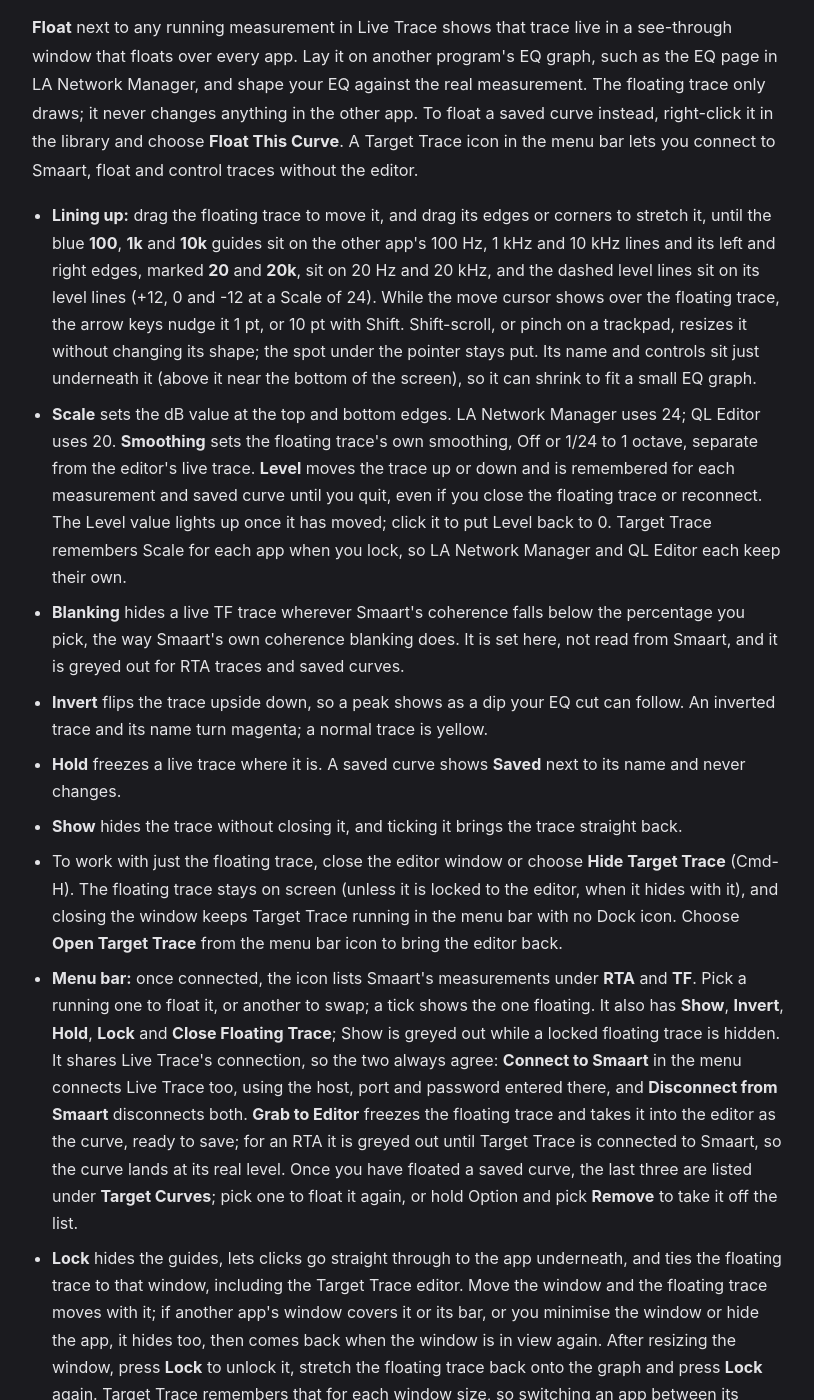
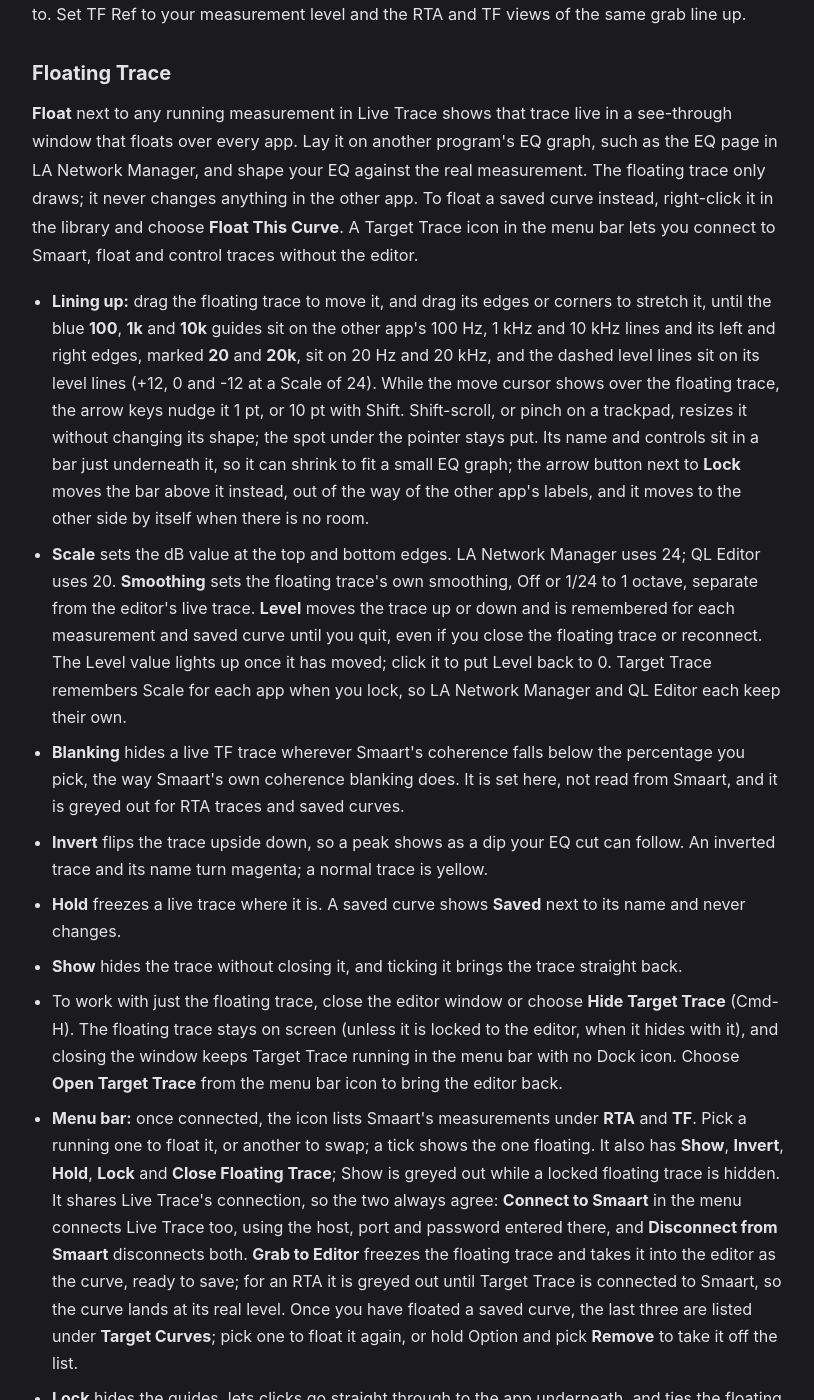
Before and after one commit to BSKapps/bskapps.github.io, a Jekyll site: the page built from articles/target-trace-guide/index.html, in a window 1280 px wide and 1400 px high, scrolled down 4022 px. Shown: the whole window, without its empty margins (232-1046 px from the left). Built offline with Jekyll 4.4.1, drawn with Linux system fonts in a browser that asks for light colours; some of the changed text lies outside the part shown.

Commit message:
Target Trace guide: float bar arrow and steppers, Smoothing wording, cinema presets

```diff
--- a/_data/guides/target-trace-guide.json
+++ b/_data/guides/target-trace-guide.json
@@ -148,7 +148,7 @@
       "blocks": [
         {
           "type": "paragraph",
-          "text": "**New from Preset** - the button at the top of the library sidebar, File > New from Preset, or press P - offers Flat, Tilt, 9 dB Haystack, 15 dB Haystack and X-Curve (Cinema). Tilt has adjustable tilt amount and pivot frequency, and both Tilt and Flat can add an optional sub bump. Applying a preset replaces the current curve, names it \"My Curve\" and can be undone."
+          "text": "**New from Preset** - the button at the top of the library sidebar, File > New from Preset, or press P - offers Flat, Tilt, 9 dB Haystack, 15 dB Haystack, and a cinema set to SMPTE ST 202: X-Curve with its Min and Max tolerance curves, and LFE Target (10 dB above the X-Curve, 25 Hz to 125 Hz) with its Min and Max. Apply and save each Min and Max once, then tick them as overlays to see the tolerance window around your curve, as with an RTA X-curve. Tilt has adjustable tilt amount and pivot frequency, and both Tilt and Flat can add an optional sub bump. Applying a preset replaces the current curve, names it \"My Curve\" and can be undone."
         }
       ]
     },
@@ -192,7 +192,7 @@
         {
           "type": "bullets",
           "items": [
-            "**Lining up:** drag the floating trace to move it, and drag its edges or corners to stretch it, until the blue **100**, **1k** and **10k** guides sit on the other app's 100 Hz, 1 kHz and 10 kHz lines and its left and right edges, marked **20** and **20k**, sit on 20 Hz and 20 kHz, and the dashed level lines sit on its level lines (+12, 0 and -12 at a Scale of 24). While the move cursor shows over the floating trace, the arrow keys nudge it 1 pt, or 10 pt with Shift. Shift-scroll, or pinch on a trackpad, resizes it without changing its shape; the spot under the pointer stays put. Its name and controls sit just underneath it (above it near the bottom of the screen), so it can shrink to fit a small EQ graph.",
+            "**Lining up:** drag the floating trace to move it, and drag its edges or corners to stretch it, until the blue **100**, **1k** and **10k** guides sit on the other app's 100 Hz, 1 kHz and 10 kHz lines and its left and right edges, marked **20** and **20k**, sit on 20 Hz and 20 kHz, and the dashed level lines sit on its level lines (+12, 0 and -12 at a Scale of 24). While the move cursor shows over the floating trace, the arrow keys nudge it 1 pt, or 10 pt with Shift. Shift-scroll, or pinch on a trackpad, resizes it without changing its shape; the spot under the pointer stays put. Its name and controls sit in a bar just underneath it, so it can shrink to fit a small EQ graph; the arrow button next to **Lock** moves the bar above it instead, out of the way of the other app's labels, and it moves to the other side by itself when there is no room.",
             "**Scale** sets the dB value at the top and bottom edges. LA Network Manager uses 24; QL Editor uses 20. **Smoothing** sets the floating trace's own smoothing, Off or 1/24 to 1 octave, separate from the editor's live trace. **Level** moves the trace up or down and is remembered for each measurement and saved curve until you quit, even if you close the floating trace or reconnect. The Level value lights up once it has moved; click it to put Level back to 0. Target Trace remembers Scale for each app when you lock, so LA Network Manager and QL Editor each keep their own.",
             "**Blanking** hides a live TF trace wherever Smaart's coherence falls below the percentage you pick, the way Smaart's own coherence blanking does. It is set here, not read from Smaart, and it is greyed out for RTA traces and saved curves.",
             "**Invert** flips the trace upside down, so a peak shows as a dip your EQ cut can follow. An inverted trace and its name turn magenta; a normal trace is yellow.",
@@ -200,7 +200,7 @@
             "**Show** hides the trace without closing it, and ticking it brings the trace straight back.",
             "To work with just the floating trace, close the editor window or choose **Hide Target Trace** (Cmd-H). The floating trace stays on screen (unless it is locked to the editor, when it hides with it), and closing the window keeps Target Trace running in the menu bar with no Dock icon. Choose **Open Target Trace** from the menu bar icon to bring the editor back.",
             "**Menu bar:** once connected, the icon lists Smaart's measurements under **RTA** and **TF**. Pick a running one to float it, or another to swap; a tick shows the one floating. It also has **Show**, **Invert**, **Hold**, **Lock** and **Close Floating Trace**; Show is greyed out while a locked floating trace is hidden. It shares Live Trace's connection, so the two always agree: **Connect to Smaart** in the menu connects Live Trace too, using the host, port and password entered there, and **Disconnect from Smaart** disconnects both. **Grab to Editor** freezes the floating trace and takes it into the editor as the curve, ready to save; for an RTA it is greyed out until Target Trace is connected to Smaart, so the curve lands at its real level. Once you have floated a saved curve, the last three are listed under **Target Curves**; pick one to float it again, or hold Option and pick **Remove** to take it off the list.",
-            "**Lock** hides the guides, lets clicks go straight through to the app underneath, and ties the floating trace to that window, including the Target Trace editor. Move the window and the floating trace moves with it; if another app's window covers it or its bar, or you minimise the window or hide the app, it hides too, then comes back when the window is in view again. After resizing the window, press **Lock** to unlock it, stretch the floating trace back onto the graph and press **Lock** again. Target Trace remembers that for each window size, so switching an app between its normal size and full screen puts the floating trace back where you lined it up for each. A small bar stays underneath, says which app it is locked to, and has **Show**, **Invert**, **Hold**, **Lock** and **Close**; **Lock** fills in while locked, and pressing it again lets you move the floating trace. **Close** removes the floating trace.",
+            "**Lock** hides the guides, lets clicks go straight through to the app underneath, and ties the floating trace to that window, including the Target Trace editor. Move the window and the floating trace moves with it; if another app's window covers it or its bar, or you minimise the window or hide the app, it hides too, then comes back when the window is in view again. After resizing the window, press **Lock** to unlock it, stretch the floating trace back onto the graph and press **Lock** again. Target Trace remembers that for each window size, so switching an app between its normal size and full screen puts the floating trace back where you lined it up for each. A small bar stays with it, says which app it is locked to, and has **Show**, **Invert**, **Hold**, **Lock** and **Close**; **Lock** fills in while locked, and pressing it again lets you move the floating trace. **Close** removes the floating trace.",
             "An RTA trace is centred on 0 dB automatically. The floating trace remembers where you left it. If Smaart stops sending, the trace dims and its bar shows **Waiting for Smaart** until it comes back."
           ]
         }
```
